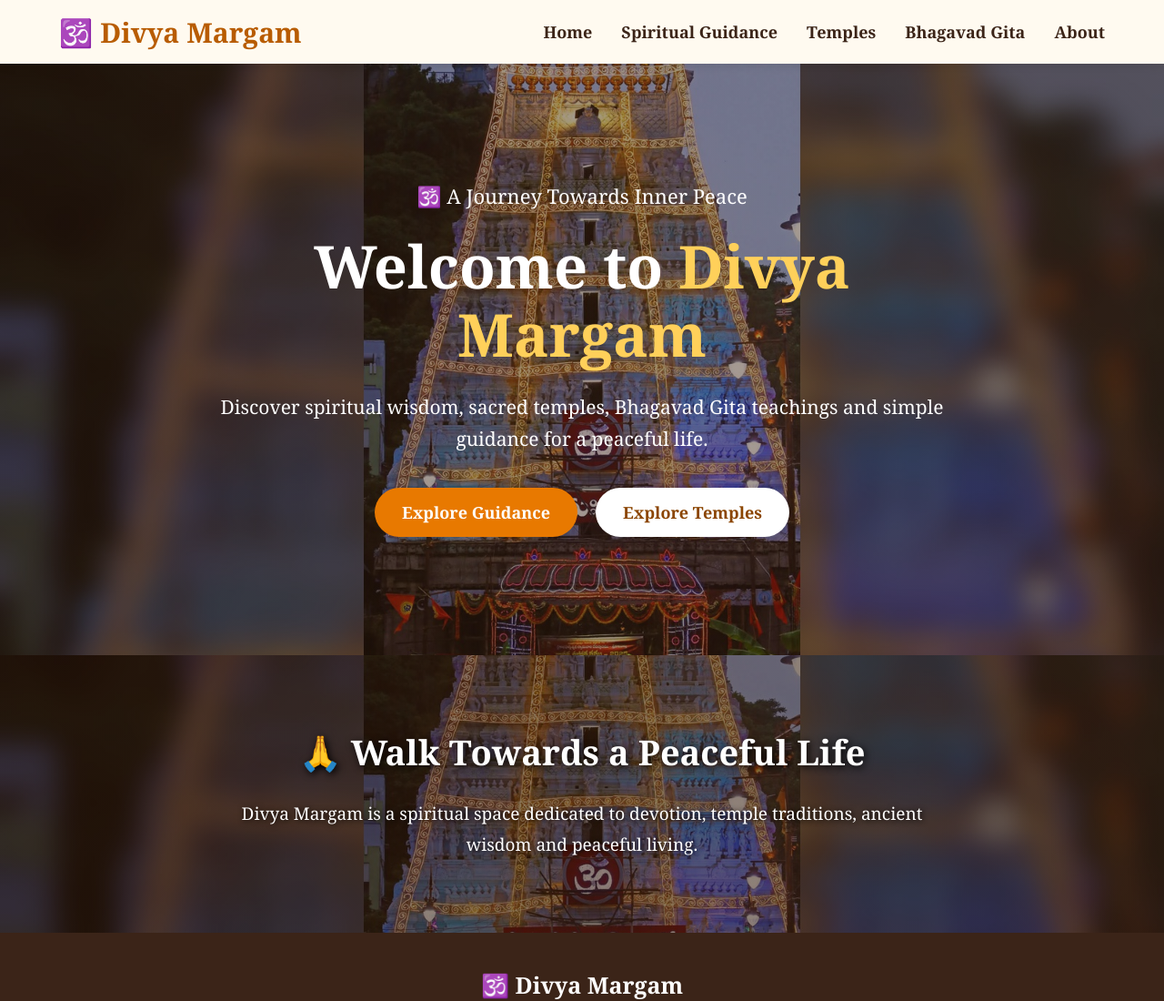
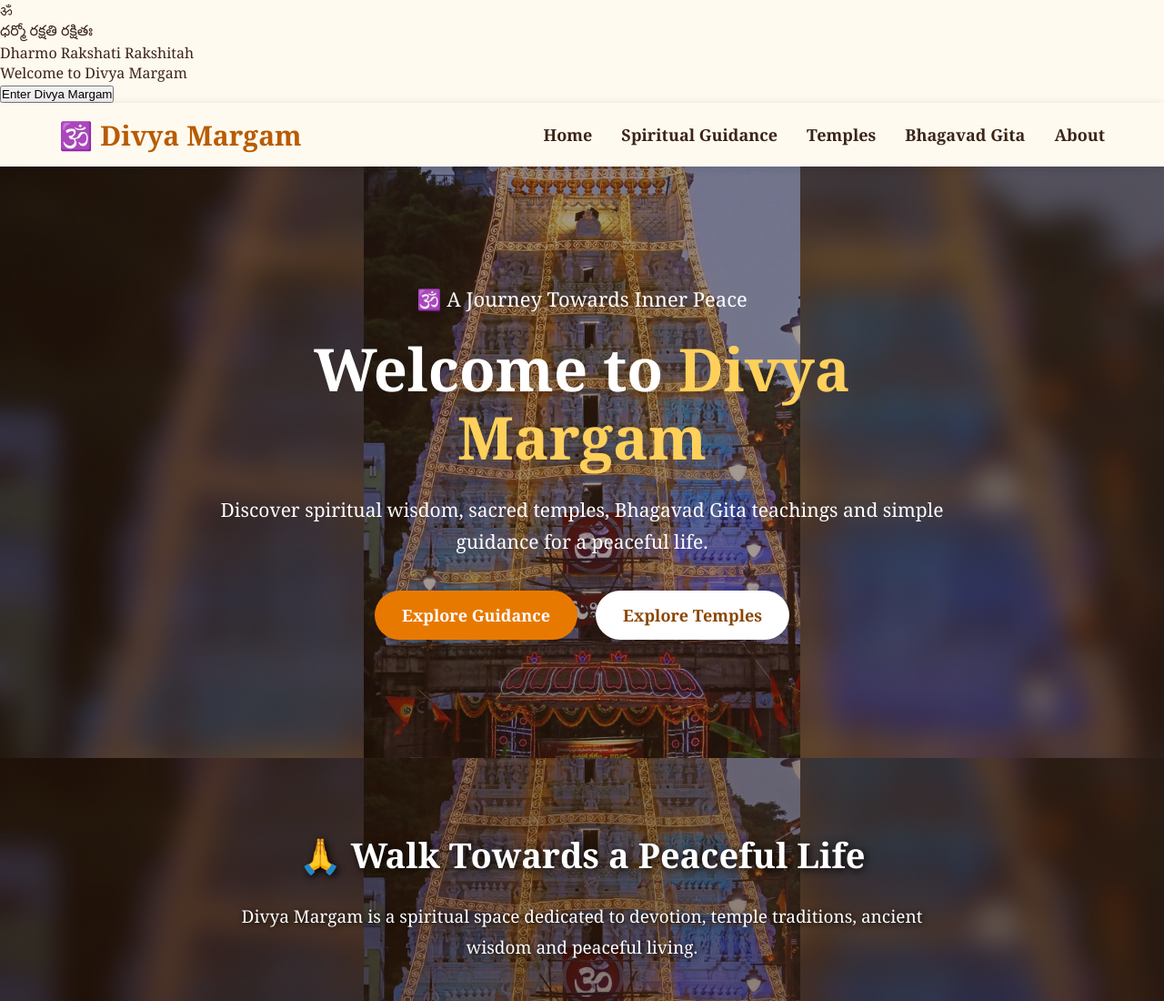
Before and after one commit to mmuneeswarreddy-blip/divya-margam, a plain HTML site: page index.html in a window 1280 px wide. Shown: the top 1100 px of the page at 91% size. Drawn offline with Linux system fonts and the light colour scheme.

Commit message:
Update index.html

```diff
--- a/index.html
+++ b/index.html
@@ -8,9 +8,40 @@
 
     <link rel="stylesheet" href="style.css">
 </head>
+<script>
+function enterDivyaMargam() {
+    document.getElementById("welcome-screen").style.display = "none";
+}
+</script>
+
 
 <body>
+<!-- Dharma Welcome Screen -->
+<div id="welcome-screen">
 
+    <div class="dharma-banner">
+
+        <div class="om-symbol">ॐ</div>
+
+        <div class="dharma-text">
+            <div class="telugu-quote">
+                ధర్మో రక్షతి రక్షితః
+            </div>
+
+            <div class="english-quote">
+                Dharmo Rakshati Rakshitah
+            </div>
+
+            <p>Welcome to Divya Margam</p>
+        </div>
+
+        <button onclick="enterDivyaMargam()">
+            Enter Divya Margam
+        </button>
+
+    </div>
+
+</div>
     <!-- Navigation Bar -->
     <header>
         <nav>
@@ -20,7 +51,7 @@
 
             <div class="nav-links">
                 <a href="index.html">Home</a>
-                <a href="#">Spiritual Guidance</a>
+               <a href="guidance.html">Spiritual Guidance</a>
                 <a href="#">Temples</a>
                 <a href="#">Bhagavad Gita</a>
                 <a href="#">About</a>
```
